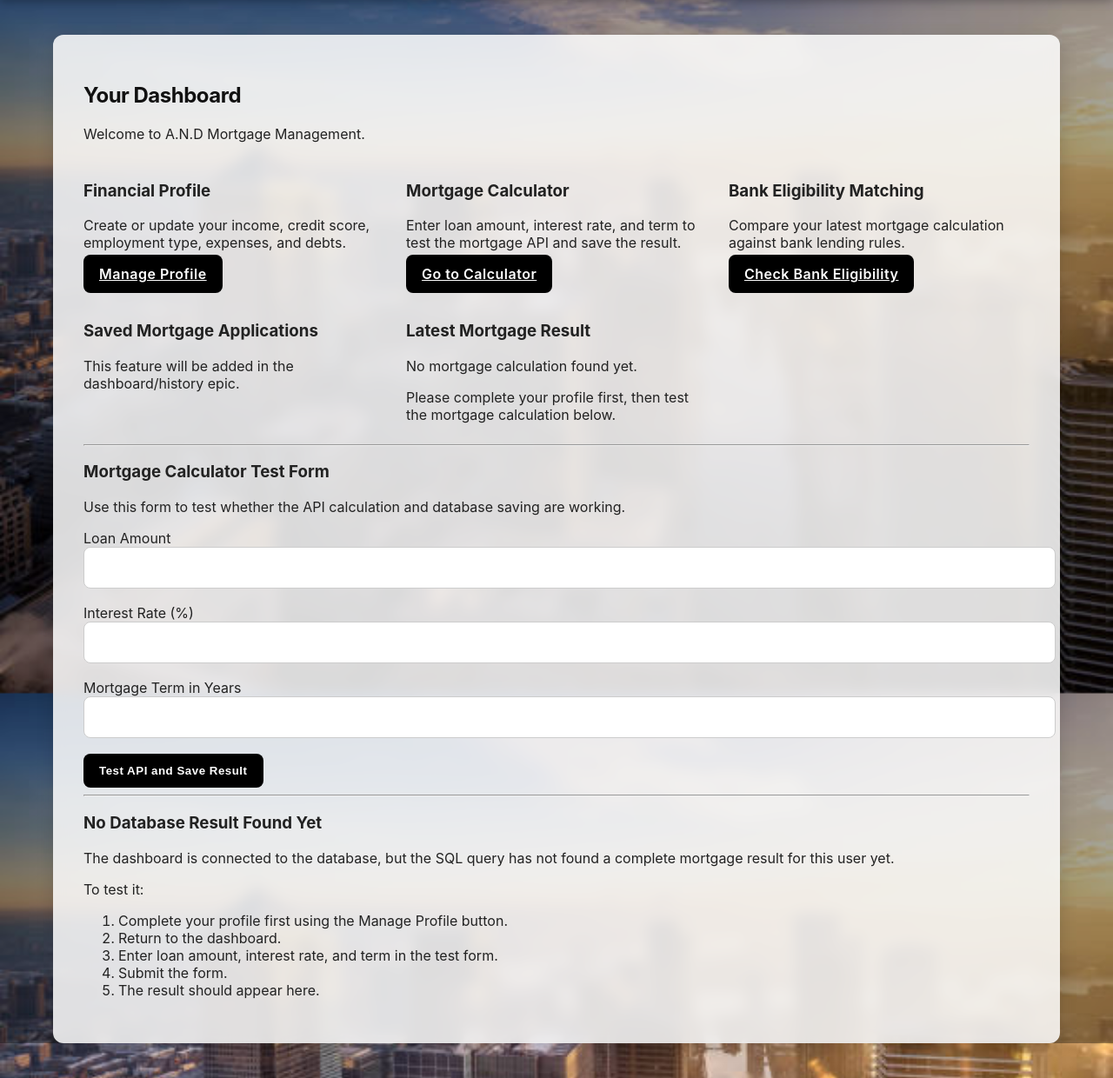
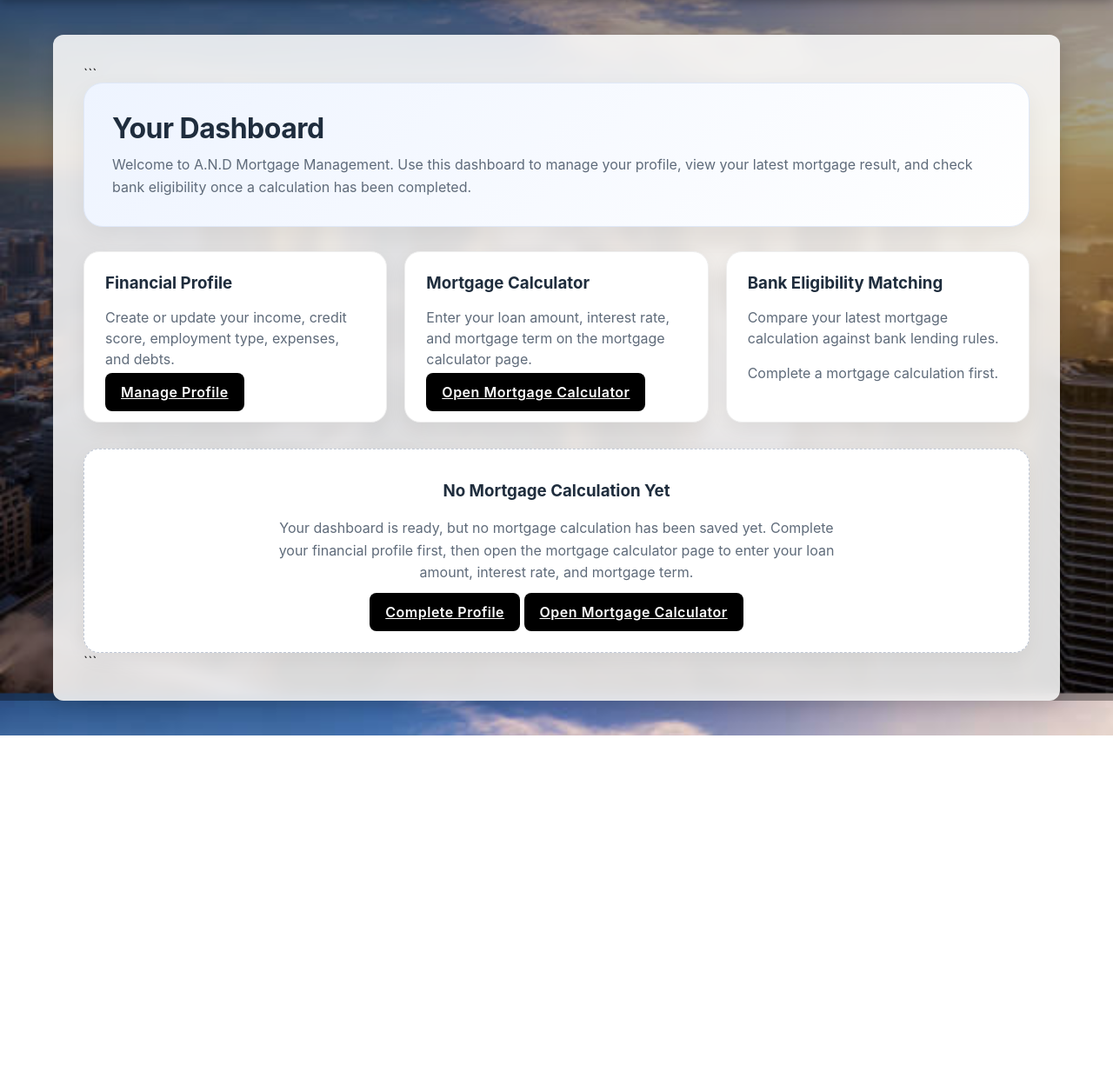
Before and after one commit to ShasD001/AND_MORTGAGE_MANAGEMENT, a Flask app: template templates/dashboard.html in a window 1280 px wide. Shown: the part 56-1296 px from the top of the page at 87% size. After the commit the page ends 902 px from the top, so only its background shows below. Run offline with Flask 3, Linux system fonts and the light colour scheme; the template is opened without the code that fills it, so the values that code supplies are empty.

Commit message:
Updated Dashboard so shows good summary and compartmentalises all the info with the relevant forms being in the correct pages

````diff
--- /dev/null
+++ b/routes/__init__.py
@@ -0,0 +1 @@
+#routes is a Python package/folder that can be imported from.
--- a/templates/dashboard.html
+++ b/templates/dashboard.html
@@ -2,204 +2,385 @@
 {% block title %}Dashboard{% endblock %}
 
 {% block content %}
-<h2>Your Dashboard</h2>
 
-<p>Welcome to A.N.D Mortgage Management.</p>
+<style>
+    .dashboard-wrapper {
+        max-width: 1200px;
+        margin: 0 auto;
+    }
 
-<!-- Dashboard cards section -->
+    .dashboard-hero {
+        background: linear-gradient(135deg, #eef4ff, #ffffff);
+        border: 1px solid #dfe8f8;
+        border-radius: 22px;
+        padding: 32px;
+        margin-bottom: 28px;
+        box-shadow: 0 10px 28px rgba(0, 0, 0, 0.06);
+    }
+
+    .dashboard-hero h2 {
+        margin: 0 0 10px 0;
+        font-size: 2rem;
+        color: #1f2d3d;
+    }
+
+    .dashboard-hero p {
+        margin: 0;
+        color: #5f6b7a;
+        line-height: 1.6;
+    }
+
+    .dashboard-grid {
+        display: grid;
+        grid-template-columns: repeat(auto-fit, minmax(240px, 1fr));
+        gap: 20px;
+        margin-bottom: 30px;
+    }
+
+    .dash-card {
+        background: #ffffff;
+        border: 1px solid #eeeeee;
+        border-radius: 18px;
+        padding: 24px;
+        box-shadow: 0 8px 22px rgba(0, 0, 0, 0.06);
+        transition: 0.2s ease;
+    }
+
+    .dash-card:hover {
+        transform: translateY(-3px);
+        box-shadow: 0 12px 30px rgba(0, 0, 0, 0.09);
+    }
+
+    .dash-card h3 {
+        margin-top: 0;
+        margin-bottom: 10px;
+        color: #1f2d3d;
+    }
+
+    .dash-card p {
+        color: #5f6b7a;
+        line-height: 1.5;
+    }
+
+    .status-pill {
+        display: inline-block;
+        padding: 8px 14px;
+        border-radius: 999px;
+        background: #eef4ff;
+        color: #244a86;
+        font-weight: bold;
+        font-size: 0.9rem;
+    }
+
+    .summary-grid {
+        display: grid;
+        grid-template-columns: repeat(auto-fit, minmax(210px, 1fr));
+        gap: 18px;
+        margin-bottom: 30px;
+    }
+
+    .metric-card {
+        background: #ffffff;
+        border: 1px solid #eeeeee;
+        border-radius: 18px;
+        padding: 24px;
+        box-shadow: 0 8px 22px rgba(0, 0, 0, 0.06);
+    }
+
+    .metric-card small {
+        display: block;
+        color: #6b7280;
+        margin-bottom: 8px;
+        font-size: 0.9rem;
+    }
+
+    .metric-card strong {
+        font-size: 1.35rem;
+        color: #111827;
+    }
+
+    .details-grid {
+        display: grid;
+        grid-template-columns: repeat(auto-fit, minmax(290px, 1fr));
+        gap: 20px;
+        margin-bottom: 30px;
+    }
+
+    .result-card {
+        background: #ffffff;
+        border: 1px solid #eeeeee;
+        border-radius: 18px;
+        padding: 24px;
+        box-shadow: 0 8px 22px rgba(0, 0, 0, 0.06);
+    }
+
+    .result-card h3 {
+        margin-top: 0;
+        margin-bottom: 18px;
+        color: #1f2d3d;
+    }
+
+    .detail-row {
+        display: flex;
+        justify-content: space-between;
+        gap: 18px;
+        padding: 11px 0;
+        border-bottom: 1px solid #eeeeee;
+    }
+
+    .detail-row:last-child {
+        border-bottom: none;
+    }
+
+    .detail-row strong {
+        color: #374151;
+    }
+
+    .detail-row span {
+        color: #4b5563;
+        text-align: right;
+    }
+
+    .warning-box {
+        background: #fff8e6;
+        border: 1px solid #f0d48a;
+        border-radius: 18px;
+        padding: 22px;
+        margin-bottom: 30px;
+        color: #5f4700;
+        line-height: 1.6;
+    }
+
+    .empty-state {
+        background: #ffffff;
+        border: 1px dashed #bfc7d5;
+        border-radius: 18px;
+        padding: 36px;
+        text-align: center;
+        box-shadow: 0 8px 22px rgba(0, 0, 0, 0.05);
+    }
+
+    .empty-state h3 {
+        margin-top: 0;
+        color: #1f2d3d;
+    }
+
+    .empty-state p {
+        color: #5f6b7a;
+        max-width: 650px;
+        margin: 0 auto 22px auto;
+        line-height: 1.6;
+    }
+
+    .muted {
+        color: #777777;
+    }
+
+    @media (max-width: 700px) {
+        .detail-row {
+            flex-direction: column;
+        }
+
+        .detail-row span {
+            text-align: left;
+        }
+    }
+</style>
+
+<div class="dashboard-wrapper">
+
+```
+<section class="dashboard-hero">
+    <h2>Your Dashboard</h2>
+    <p>
+        Welcome to A.N.D Mortgage Management. Use this dashboard to manage your profile,
+        view your latest mortgage result, and check bank eligibility once a calculation has been completed.
+    </p>
+</section>
+
 <div class="dashboard-grid">
 
     <div class="dash-card">
         <h3>Financial Profile</h3>
-        <p>Create or update your income, credit score, employment type, expenses, and debts.</p>
+        <p>
+            Create or update your income, credit score, employment type, expenses, and debts.
+        </p>
         <a class="btn" href="{{ url_for('profile.profile') }}">Manage Profile</a>
     </div>
 
     <div class="dash-card">
         <h3>Mortgage Calculator</h3>
-        <p>Enter loan amount, interest rate, and term to test the mortgage API and save the result.</p>
-        <a class="btn" href="#mortgage-test-form">Go to Calculator</a>
+
+        {% if latest_result %}
+            <p>
+                Your mortgage calculation has already been completed.
+                Your latest result is shown below.
+            </p>
+            <span class="status-pill">Calculation Complete</span>
+        {% else %}
+            <p>
+                Enter your loan amount, interest rate, and mortgage term on the mortgage calculator page.
+            </p>
+            <a class="btn" href="{{ url_for('mortgage.mortgage_calculator') }}">Open Mortgage Calculator</a>
+        {% endif %}
     </div>
 
     <div class="dash-card">
         <h3>Bank Eligibility Matching</h3>
-        <p>Compare your latest mortgage calculation against bank lending rules.</p>
-        <a class="btn" href="{{ url_for('eligibility') }}">Check Bank Eligibility</a>
-    </div>
-
-    <div class="dash-card">
-        <h3>Saved Mortgage Applications</h3>
-        <p>This feature will be added in the dashboard/history epic.</p>
-    </div>
-
-    <div class="dash-card">
-        <h3>Latest Mortgage Result</h3>
+        <p>
+            Compare your latest mortgage calculation against bank lending rules.
+        </p>
 
         {% if latest_result %}
-            <p><strong>Status:</strong> {{ latest_result["affordability_status"] }}</p>
-            <p><strong>Monthly Repayment:</strong> £{{ "%.2f"|format(latest_result["monthly_repayment"]) }}</p>
-            <p><strong>Maximum Borrowing:</strong> £{{ "%.2f"|format(latest_result["max_borrowing"]) }}</p>
+            <a class="btn" href="{{ url_for('eligibility') }}">Check Eligibility</a>
         {% else %}
-            <p>No mortgage calculation found yet.</p>
-            <p>Please complete your profile first, then test the mortgage calculation below.</p>
+            <p class="muted">Complete a mortgage calculation first.</p>
         {% endif %}
     </div>
 
 </div>
 
-<hr>
-
-<!-- Temporary mortgage API test form -->
-<section class="result-card" id="mortgage-test-form">
-    <h3>Mortgage Calculator Test Form</h3>
-
-    <p>
-        Use this form to test whether the API calculation and database saving are working.
-    </p>
-
-    <form method="POST" action="{{ url_for('test_mortgage') }}">
-
-        <label>Loan Amount</label>
-        <input class="input" type="number" step="0.01" name="amount" required>
-
-        <label>Interest Rate (%)</label>
-        <input class="input" type="number" step="0.01" name="rate" required>
-
-        <label>Mortgage Term in Years</label>
-        <input class="input" type="number" name="term_years" required>
-
-        <button class="btn" type="submit">Test API and Save Result</button>
-
-    </form>
-</section>
-
-<hr>
-
 {% if latest_result %}
 
-<section class="result-card">
-    <h3>Database Result Found</h3>
+    <div class="summary-grid">
 
-    <h4>User Profile Details from Database</h4>
+        <div class="metric-card">
+            <small>Affordability Status</small>
+            <strong>{{ latest_result["affordability_status"] }}</strong>
+        </div>
 
-    <p><strong>Annual Income:</strong>
-        £{{ "%.2f"|format(latest_result["annual_income"]) }}
-    </p>
+        <div class="metric-card">
+            <small>Monthly Repayment</small>
+            <strong>£{{ "%.2f"|format(latest_result["monthly_repayment"]) }}</strong>
+        </div>
 
-    <p><strong>Credit Score:</strong>
-        {{ latest_result["credit_score"] }}
-    </p>
+        <div class="metric-card">
+            <small>Maximum Borrowing</small>
+            <strong>£{{ "%.2f"|format(latest_result["max_borrowing"]) }}</strong>
+        </div>
 
-    <p><strong>Employment Type:</strong>
-        {{ latest_result["employment_type"] }}
-    </p>
+        <div class="metric-card">
+            <small>Monthly Disposable Income</small>
+            <strong>£{{ "%.2f"|format(latest_result["monthly_disposable_income"]) }}</strong>
+        </div>
 
-    <p><strong>Monthly Expenses:</strong>
-        £{{ "%.2f"|format(latest_result["monthly_expenses"]) }}
-    </p>
+    </div>
 
-    <p><strong>Monthly Debts:</strong>
-        £{{ "%.2f"|format(latest_result["monthly_debts"]) }}
-    </p>
-</section>
+    <div class="details-grid">
 
-<section class="result-card">
-    <h4>Mortgage Details from Database</h4>
+        <section class="result-card">
+            <h3>User Profile Used</h3>
 
-    <p><strong>Loan Amount:</strong>
-        £{{ "%.2f"|format(latest_result["amount"]) }}
-    </p>
+            <div class="detail-row">
+                <strong>Annual Income</strong>
+                <span>£{{ "%.2f"|format(latest_result["annual_income"]) }}</span>
+            </div>
 
-    <p><strong>Interest Rate:</strong>
-        {{ "%.2f"|format(latest_result["rate"]) }}%
-    </p>
+            <div class="detail-row">
+                <strong>Credit Score</strong>
+                <span>{{ latest_result["credit_score"] }}</span>
+            </div>
 
-    <p><strong>Mortgage Term:</strong>
-        {{ latest_result["term_years"] }} years
-    </p>
-</section>
+            <div class="detail-row">
+                <strong>Employment Type</strong>
+                <span>{{ latest_result["employment_type"] }}</span>
+            </div>
 
-<section class="result-card">
-    <h4>API Repayment Results Saved in Database</h4>
+            <div class="detail-row">
+                <strong>Monthly Expenses</strong>
+                <span>£{{ "%.2f"|format(latest_result["monthly_expenses"]) }}</span>
+            </div>
 
-    <p><strong>Monthly Repayment:</strong>
-        £{{ "%.2f"|format(latest_result["monthly_repayment"]) }}
-    </p>
+            <div class="detail-row">
+                <strong>Monthly Debts</strong>
+                <span>£{{ "%.2f"|format(latest_result["monthly_debts"]) }}</span>
+            </div>
+        </section>
 
-    <p><strong>Annual Repayment:</strong>
-        £{{ "%.2f"|format(latest_result["annual_repayment"]) }}
-    </p>
+        <section class="result-card">
+            <h3>Mortgage Details</h3>
 
-    <p><strong>Total Interest Payable:</strong>
-        £{{ "%.2f"|format(latest_result["total_interest_payable"]) }}
-    </p>
-</section>
+            <div class="detail-row">
+                <strong>Loan Amount</strong>
+                <span>£{{ "%.2f"|format(latest_result["amount"]) }}</span>
+            </div>
 
-<section class="result-card">
-    <h4>SQL Calculations from database.py</h4>
+            <div class="detail-row">
+                <strong>Interest Rate</strong>
+                <span>{{ "%.2f"|format(latest_result["rate"]) }}%</span>
+            </div>
 
-    <p><strong>Income Multiple Used:</strong>
-        {{ "%.2f"|format(latest_result["income_multiple"]) }}x
-    </p>
+            <div class="detail-row">
+                <strong>Mortgage Term</strong>
+                <span>{{ latest_result["term_years"] }} years</span>
+            </div>
 
-    <p><strong>Maximum Borrowing:</strong>
-        £{{ "%.2f"|format(latest_result["max_borrowing"]) }}
-    </p>
+            <div class="detail-row">
+                <strong>Total Interest Payable</strong>
+                <span>£{{ "%.2f"|format(latest_result["total_interest_payable"]) }}</span>
+            </div>
 
-    <p><strong>Monthly Income:</strong>
-        £{{ "%.2f"|format(latest_result["monthly_income"]) }}
-    </p>
+            <div class="detail-row">
+                <strong>Total Repayment</strong>
+                <span>£{{ "%.2f"|format(latest_result["total_repayment"]) }}</span>
+            </div>
+        </section>
 
-    <p><strong>Monthly Disposable Income:</strong>
-        £{{ "%.2f"|format(latest_result["monthly_disposable_income"]) }}
-    </p>
+        <section class="result-card">
+            <h3>Affordability Breakdown</h3>
 
-    <p><strong>Total Repayment:</strong>
-        £{{ "%.2f"|format(latest_result["total_repayment"]) }}
-    </p>
+            <div class="detail-row">
+                <strong>Income Multiple Used</strong>
+                <span>{{ "%.2f"|format(latest_result["income_multiple"]) }}x</span>
+            </div>
 
-    {% if latest_result["repayment_percentage"] is not none %}
-        <p><strong>Repayment Percentage:</strong>
-            {{ "%.2f"|format(latest_result["repayment_percentage"]) }}%
-        </p>
-    {% else %}
-        <p><strong>Repayment Percentage:</strong>
-            Not available
-        </p>
-    {% endif %}
+            <div class="detail-row">
+                <strong>Monthly Income</strong>
+                <span>£{{ "%.2f"|format(latest_result["monthly_income"]) }}</span>
+            </div>
 
-    <p><strong>Affordability Status:</strong>
-        {{ latest_result["affordability_status"] }}
-    </p>
+            <div class="detail-row">
+                <strong>Annual Repayment</strong>
+                <span>£{{ "%.2f"|format(latest_result["annual_repayment"]) }}</span>
+            </div>
 
-    <p><strong>Warning:</strong>
-        {{ latest_result["warning_message"] }}
-    </p>
+            <div class="detail-row">
+                <strong>Repayment Percentage</strong>
 
-    <p><em>{{ latest_result["estimate_note"] }}</em></p>
-</section>
+                {% if latest_result["repayment_percentage"] is not none %}
+                    <span>{{ "%.2f"|format(latest_result["repayment_percentage"]) }}%</span>
+                {% else %}
+                    <span>Not available</span>
+                {% endif %}
+            </div>
+        </section>
+
+    </div>
+
+    <section class="warning-box">
+        <strong>Result Explanation</strong>
+        <p>{{ latest_result["warning_message"] }}</p>
+        <p><em>{{ latest_result["estimate_note"] }}</em></p>
+    </section>
 
 {% else %}
 
-<section class="result-card">
-    <h3>No Database Result Found Yet</h3>
+    <section class="empty-state">
+        <h3>No Mortgage Calculation Yet</h3>
 
-    <p>
-        The dashboard is connected to the database, but the SQL query has not found
-        a complete mortgage result for this user yet.
-    </p>
+        <p>
+            Your dashboard is ready, but no mortgage calculation has been saved yet.
+            Complete your financial profile first, then open the mortgage calculator page
+            to enter your loan amount, interest rate, and mortgage term.
+        </p>
 
-    <p>To test it:</p>
-
-    <ol>
-        <li>Complete your profile first using the Manage Profile button.</li>
-        <li>Return to the dashboard.</li>
-        <li>Enter loan amount, interest rate, and term in the test form.</li>
-        <li>Submit the form.</li>
-        <li>The result should appear here.</li>
-    </ol>
-</section>
+        <a class="btn" href="{{ url_for('profile.profile') }}">Complete Profile</a>
+        <a class="btn" href="{{ url_for('mortgage.mortgage_calculator') }}">Open Mortgage Calculator</a>
+    </section>
 
 {% endif %}
+```
+
+</div>
 
 {% endblock %}
````
Also changed, not shown: routes/mortgage_routes.py (added, +89 -0 lines), routes/profile_routes.py (added, +98 -0 lines).
